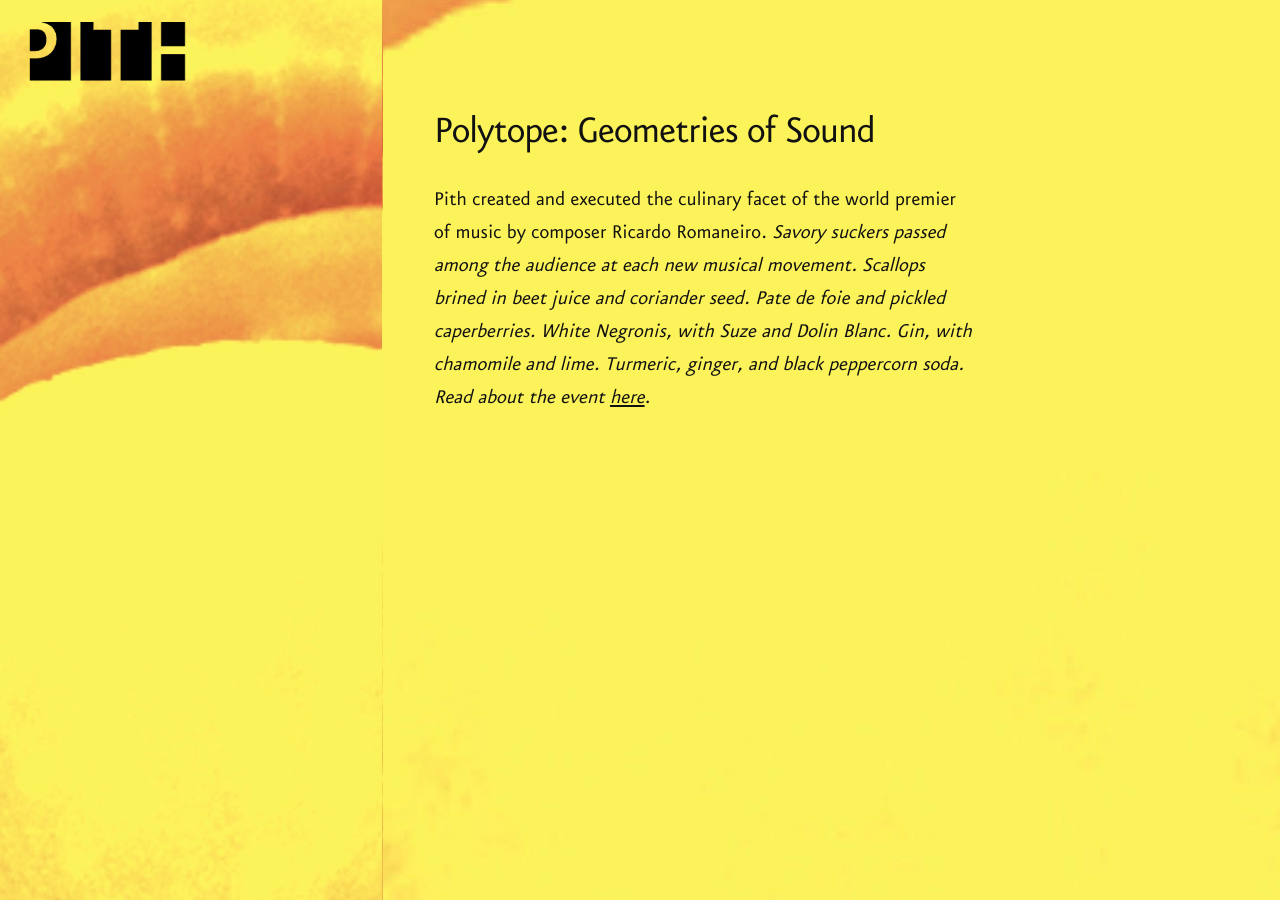
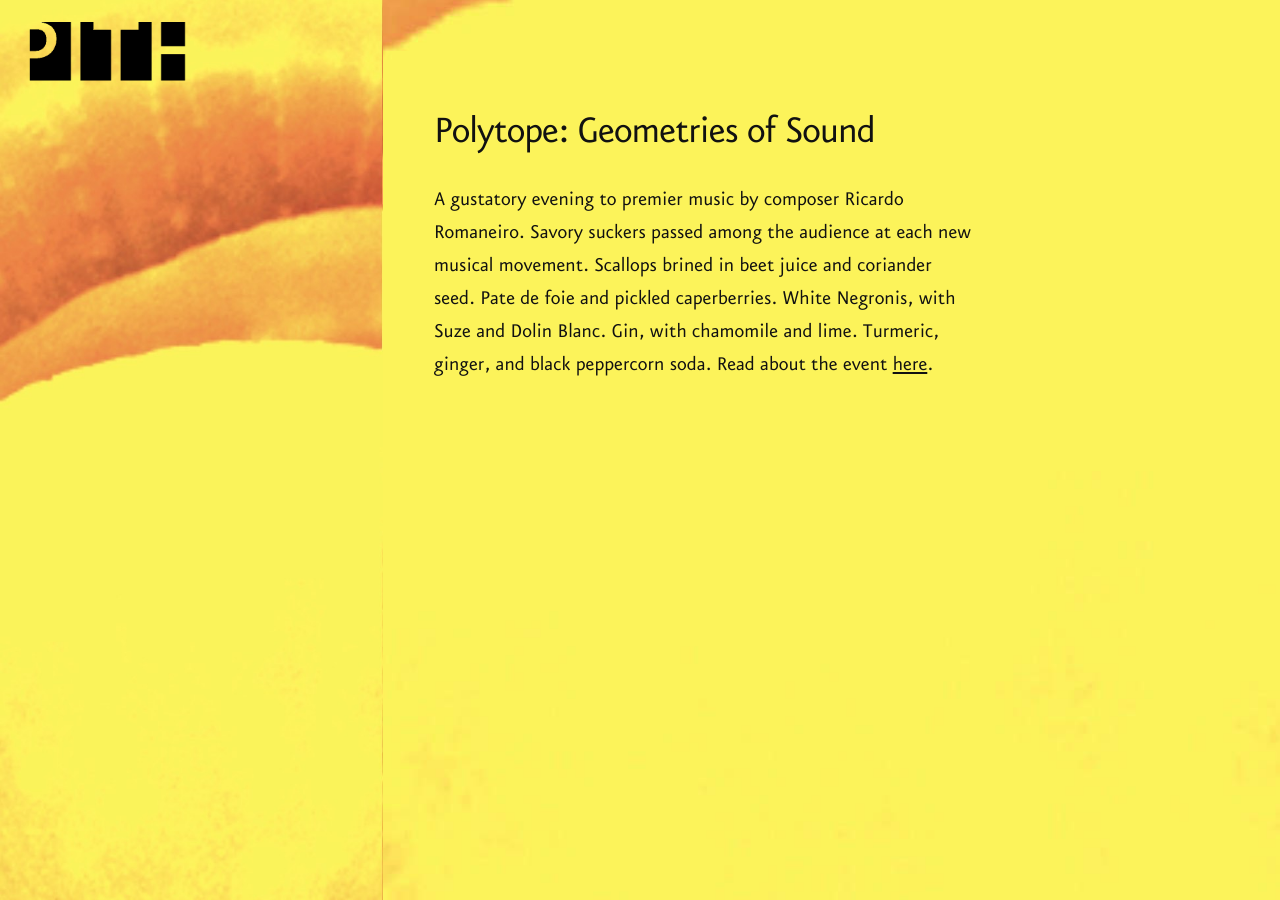
Before and after one commit to zoe-pith/pith-site, a Jekyll site: the page built from _posts/2016-02-26-polytope.md, in a window 1280 px wide. Built offline with Jekyll 4.4.1, drawn with Linux system fonts in a browser that asks for light colours.

Commit message:
Updated 2016-02-26-polytope.md

```diff
--- a/_posts/2016-02-26-polytope.md
+++ b/_posts/2016-02-26-polytope.md
@@ -1,12 +1,8 @@
 ---
 layout: post
-title:  "Polytope: Geometries of Sound"
+title: 'Polytope: Geometries of Sound'
 categories: projects
+published: true
 ---
 
-
-Pith created and executed the culinary facet of the world premier of music by composer Ricardo Romaneiro.
-<em>Savory suckers passed among the audience at each new musical movement. Scallops brined in beet juice and
-coriander seed. Pate de foie and pickled caperberries. White Negronis, with Suze and Dolin Blanc. Gin, with
-chamomile and lime. Turmeric, ginger, and black peppercorn soda. Read about the event
-[here](http://untappedcities.com/2016/03/02/inside-the-american-irish-historical-society-townhouse-on-fifth-avenue-polytope/)</em>.
+A gustatory evening to premier music by composer Ricardo Romaneiro. Savory suckers passed among the audience at each new musical movement. Scallops brined in beet juice and coriander seed. Pate de foie and pickled caperberries. White Negronis, with Suze and Dolin Blanc. Gin, with chamomile and lime. Turmeric, ginger, and black peppercorn soda. Read about the event [here]((http://untappedcities.com/2016/03/02/inside-the-american-irish-historical-society-townhouse-on-fifth-avenue-polytope/)).
```
